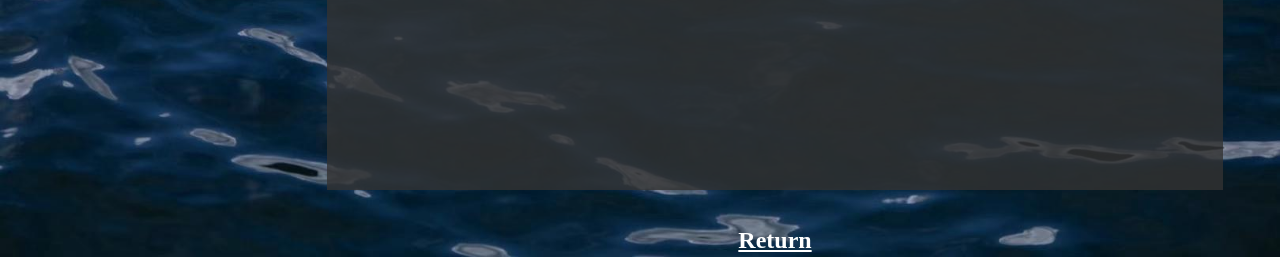
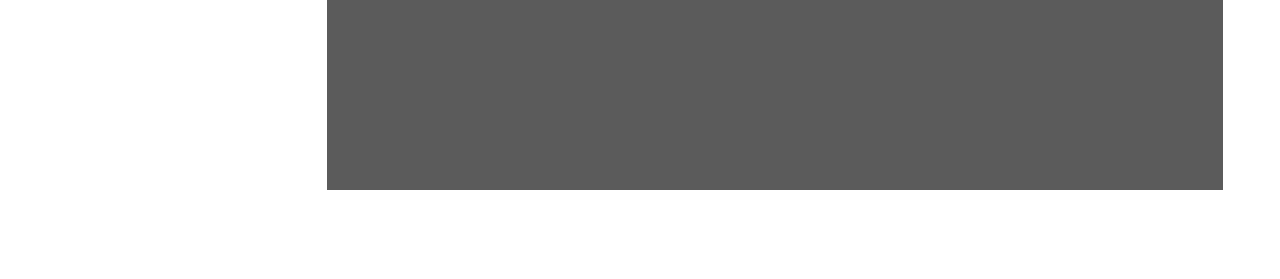
Before and after one commit to Taozzz123321/Taoz, a plain HTML site: page pages/Pe_pages/index.html in a window 1280 px wide. Shown: the part 580-859 px from the top of the page. Drawn offline with Linux system fonts and the light colour scheme; files that its build step writes are made by us from their sources; files whose address does not match are found by name.

Commit message:
Update index.html

```diff
--- a/pages/Pe_pages/index.html
+++ b/pages/Pe_pages/index.html
@@ -5,7 +5,7 @@
     <meta http-equiv="X-UA-Compatible" content="IE=edge">
     <title>Taoz's Island | Personal experience</title>
     <meta name="viewport" content="width=device-width, initial-scale=1">
-    <link rel="stylesheet" type="text/css" media="screen" href="pages/Pe_pages/Pe_index.css" />
+    <link rel="stylesheet" type="text/css" media="screen" href="pages/Pe_pages/ds_index.css" />
     <script src="pages/Pe_pages/index.js"></script>
 </head>
 <body>
```
